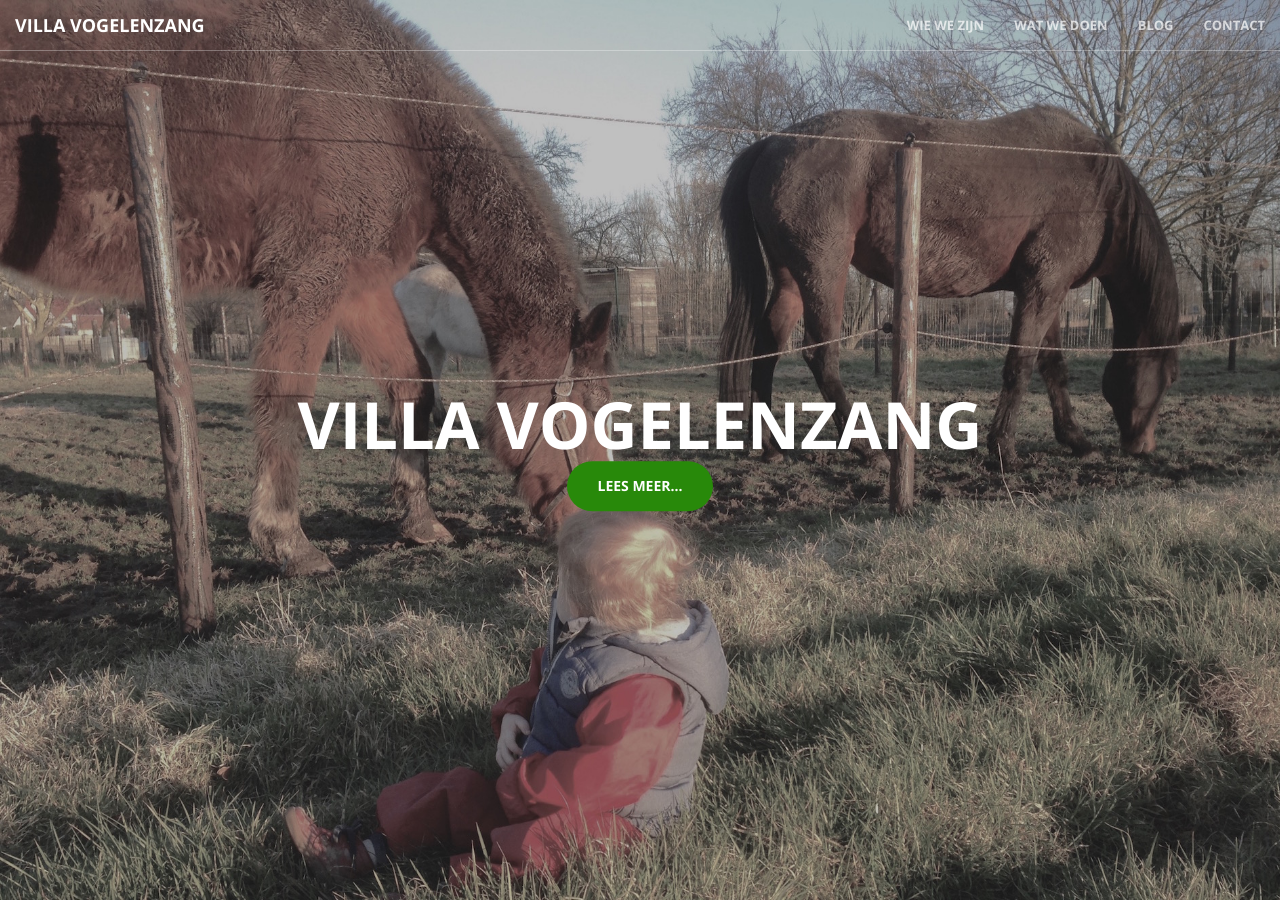
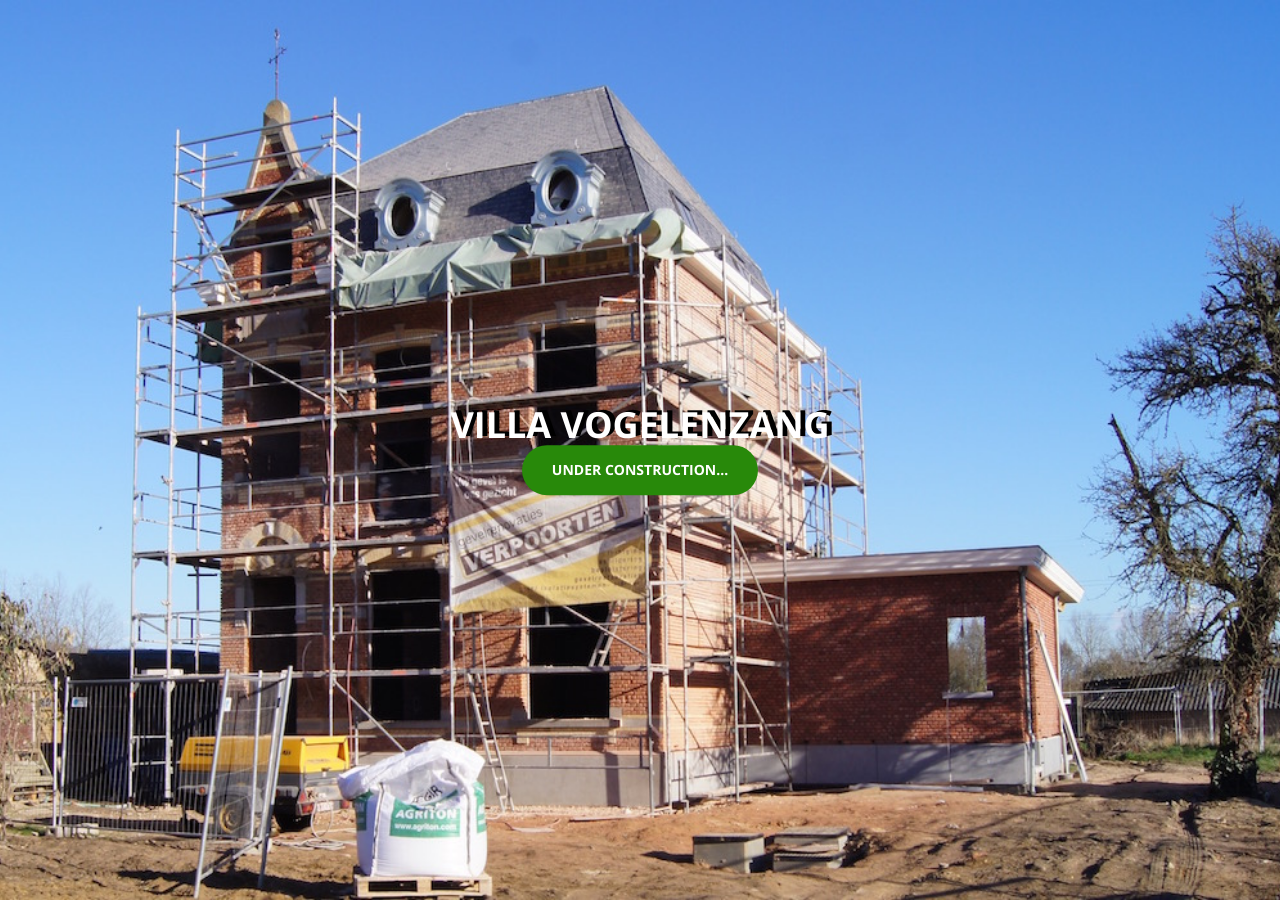
Before and after one commit to VillaVogelenzang/villavogelenzang.github.io, a Jekyll site: the page built from index.html, in a window 1280 px wide and 900 px high. Built offline with Jekyll 4.4.1, drawn with Linux system fonts in a browser that asks for light colours; some of the changed text lies outside the part shown.

Commit message:
Holding page

```diff
--- a/_includes/header.html
+++ b/_includes/header.html
@@ -2,7 +2,7 @@
     <div class="header-content">
         <div class="header-content-inner">
             <h1>Villa Vogelenzang</h1>
-            <a href="#about" class="btn btn-primary btn-xl page-scroll">Lees meer...</a>
+            <a href="#about" class="btn btn-primary btn-xl page-scroll">Under construction...</a>
         </div>
     </div>
 </header>
--- a/_layouts/front.html
+++ b/_layouts/front.html
@@ -4,14 +4,7 @@
 {% include head.html %}
 
 <body id="page-top">
-  {% include nav.html %}
   {% include header.html %}
-  {% include call-to-action.html %}
-  {% include services.html %}
-  {% include portfolio.html %}
-  {% include aside.html %}
-  {% include contact.html %}
-  {% include scripts.html %}
 </body>
 
 </html>
--- a/_sass/_base.scss
+++ b/_sass/_base.scss
@@ -155,7 +155,7 @@ header {
     min-height: auto;
     @include background-cover;
     background-position: center;
-    background-image: url('../img/paarden.jpg');
+    background-image: url('../img/gevel.jpg');
     text-align: center;
     color: white;
     .header-content {
@@ -169,6 +169,7 @@ header {
                 text-transform: uppercase;
                 margin-top: 0;
                 margin-bottom: 0;
+                text-shadow: 5px -2px black;
             }
             hr {
                 margin: 30px auto;
```
